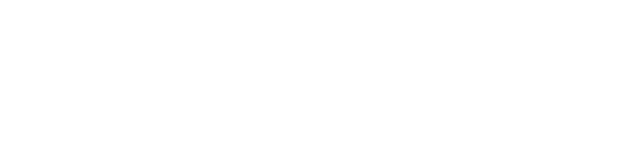
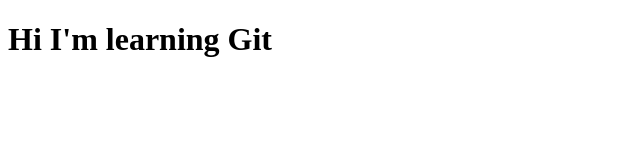
Before and after one commit to jordanmarpaung/jordanwebsite, a plain HTML site: page index.html in a window 1280 px wide. Shown: the whole page, without its empty margins (0-640 px from the left). Drawn offline with Linux system fonts and the light colour scheme.

Commit message:
added h1 heading

```diff
--- a/index.html
+++ b/index.html
@@ -6,6 +6,6 @@
     <title>Learn Git</title>
 </head>
 <body>
-
+    <h1>Hi I'm learning Git</h1>
 </body>
 </html>
```
